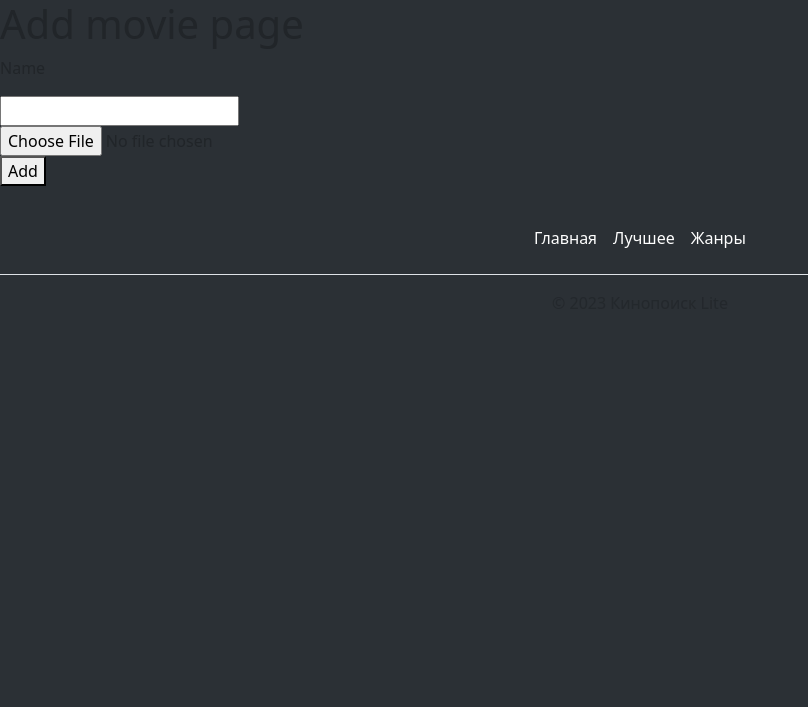
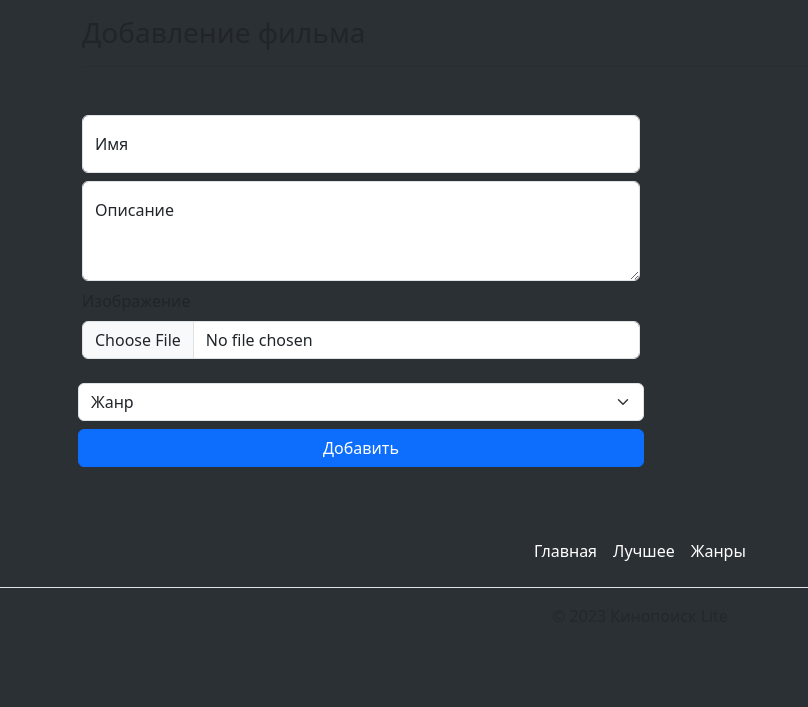
Before and after one commit to alexsam20/kinolook, a PHP site: template views/pages/admin/movies/add.php in a window 1280 px wide. Shown: the top 707 px of the page, without its empty margins (0-808 px from the left). Before the commit the page ends 275 px from the top, so only its background shows below. Run offline with PHP 8.4, Linux system fonts and the light colour scheme; the template is opened without the code that fills it, so the values that code supplies are empty.

```diff
--- a/config/routes.php
+++ b/config/routes.php
@@ -1,5 +1,6 @@
 <?php
 
+use App\Controllers\AdminController;
 use App\Controllers\HomeController;
 use App\Controllers\LoginController;
 use App\Controllers\MovieController;
@@ -18,4 +19,5 @@ return [
     Route::get('/movies', [MovieController::class, 'index']),
     Route::get('/admin/movies/add', [MovieController::class, 'add'], [AuthMiddleware::class]),
     Route::post('/admin/movies/add', [MovieController::class, 'store']),
+    Route::get('/admin', [AdminController::class, 'index']),
 ];
--- a/views/components/header.php
+++ b/views/components/header.php
@@ -53,7 +53,7 @@ $user = $auth->user();
                                     <path fill-rule="evenodd" d="M6 3.5a.5.5 0 0 1 .5-.5h8a.5.5 0 0 1 .5.5v9a.5.5 0 0 1-.5.5h-8a.5.5 0 0 1-.5-.5v-2a.5.5 0 0 0-1 0v2A1.5 1.5 0 0 0 6.5 14h8a1.5 1.5 0 0 0 1.5-1.5v-9A1.5 1.5 0 0 0 14.5 2h-8A1.5 1.5 0 0 0 5 3.5v2a.5.5 0 0 0 1 0v-2z"/>
                                     <path fill-rule="evenodd" d="M11.854 8.354a.5.5 0 0 0 0-.708l-3-3a.5.5 0 1 0-.708.708L10.293 7.5H1.5a.5.5 0 0 0 0 1h8.793l-2.147 2.146a.5.5 0 0 0 .708.708l3-3z"/>
                                 </svg>
-                                <span>Выйти</span>
+                                <span>Logout</span>
                             </button>
                         </form>
                     </div>
@@ -63,14 +63,14 @@ $user = $auth->user();
                             <path fill-rule="evenodd" d="M6 3.5a.5.5 0 0 1 .5-.5h8a.5.5 0 0 1 .5.5v9a.5.5 0 0 1-.5.5h-8a.5.5 0 0 1-.5-.5v-2a.5.5 0 0 0-1 0v2A1.5 1.5 0 0 0 6.5 14h8a1.5 1.5 0 0 0 1.5-1.5v-9A1.5 1.5 0 0 0 14.5 2h-8A1.5 1.5 0 0 0 5 3.5v2a.5.5 0 0 0 1 0v-2z"/>
                             <path fill-rule="evenodd" d="M11.854 8.354a.5.5 0 0 0 0-.708l-3-3a.5.5 0 1 0-.708.708L10.293 7.5H1.5a.5.5 0 0 0 0 1h8.793l-2.147 2.146a.5.5 0 0 0 .708.708l3-3z"/>
                         </svg>
-                        <span>Войти</span>
+                        <span>Login</span>
                     </a>
                     <a href="/register" type="button" class="btn btn-warning d-flex align-items-center column-gap-2">
                         <svg xmlns="http://www.w3.org/2000/svg" width="16" height="16" fill="currentColor" class="bi bi-person-add" viewBox="0 0 16 16">
                             <path d="M12.5 16a3.5 3.5 0 1 0 0-7 3.5 3.5 0 0 0 0 7Zm.5-5v1h1a.5.5 0 0 1 0 1h-1v1a.5.5 0 0 1-1 0v-1h-1a.5.5 0 0 1 0-1h1v-1a.5.5 0 0 1 1 0Zm-2-6a3 3 0 1 1-6 0 3 3 0 0 1 6 0ZM8 7a2 2 0 1 0 0-4 2 2 0 0 0 0 4Z"/>
                             <path d="M8.256 14a4.474 4.474 0 0 1-.229-1.004H3c.001-.246.154-.986.832-1.664C4.484 10.68 5.711 10 8 10c.26 0 .507.009.74.025.226-.341.496-.65.804-.918C9.077 9.038 8.564 9 8 9c-5 0-6 3-6 4s1 1 1 1h5.256Z"/>
                         </svg>
-                        <span>Создать аккаунт</span>
+                        <span>Register</span>
                     </a>
                 <?php endif; ?>
             </div>
--- a/views/pages/admin/movies/add.php
+++ b/views/pages/admin/movies/add.php
@@ -1,19 +1,81 @@
-<?php /** @var \Kernel\View\View $view */ ?>
-<?php /** @var \Kernel\Session\Session $session */ ?>
+<?php
+/**
+ * @var \App\Kernel\View\ViewInterface $view
+ * @var \App\Kernel\Session\SessionInterface $session
+ * @var array<\App\Models\Category> $categories
+ */
+?>
+
 <?php $view->component('start'); ?>
-<h1>Add movie page</h1>
+    <main>
+        <div class="container">
+            <h3 class="mt-3">Добавление фильма</h3>
+            <hr>
+        </div>
+        <div class="container">
+            <form action="/admin/movies/add" method="post" enctype="multipart/form-data" class="d-flex flex-column justify-content-center w-50 gap-2 mt-5 mb-5">
+                <div class="row g-2">
+                    <div class="col-md">
+                        <div class="form-floating">
+                            <input
+                                type="text"
+                                class="form-control <?php echo $session->has('name') ? 'is-invalid' : '' ?>"
+                                id="name"
+                                name="name"
+                                placeholder="Пацаны"
+                            >
+                            <label for="name">Имя</label>
+                            <?php if ($session->has('name')) { ?>
+                                <div id="name" class="invalid-feedback">
+                                    <?php echo $session->getFlash('name')[0] ?>
+                                </div>
+                            <?php } ?>
+                        </div>
+                    </div>
+                </div>
+                <div class="row g-2">
+                    <div class="col-md">
+                        <div class="form-floating">
+                            <textarea
+                                style="height: 100px"
+                                type="text"
+                                class="form-control <?php echo $session->has('description') ? 'is-invalid' : '' ?>"
+                                id="description"
+                                name="description"
+                                placeholder="Крутой фильм про..."
+                            ></textarea>
+                            <label for="name">Описание</label>
+                            <?php if ($session->has('description')) { ?>
+                                <div id="name" class="invalid-feedback">
+                                    <?php echo $session->getFlash('description')[0] ?>
+                                </div>
+                            <?php } ?>
+                        </div>
+                    </div>
+                </div>
+                <div class="row g-2">
+                    <div class="col-md">
+                        <div class="mb-3">
+                            <label for="image" class="form-label">Изображение</label>
+                            <input class="form-control" type="file" name="image" id="image">
+                        </div>
+                    </div>
+                </div>
+                <div class="row g-2">
+                    <select class="form-select" name="category">
+                        <option selected>Жанр</option>
+                        <?php foreach ($categories as $category) { ?>
+                            <option value="<?php echo $category->id() ?>">
+                                <?php echo $category->name() ?>
+                            </option>
+                        <?php } ?>
+                    </select>
+                </div>
+                <div class="row g-2">
+                    <button class="btn btn-primary">Добавить</button>
+                </div>
+            </form>
+        </div>
+    </main>
 
-<form method="post" action="/admin/movies/add" enctype="multipart/form-data">
-    <p>Name</p>
-    <div><input type="text" name="name" /></div>
-    <?php if ($session->has('name')): ?>
-        <ul>
-            <?php foreach ($session->getFlash('name') as $error): ?>
-            <li style="color: red"><?php echo $error; ?></li>
-            <?php endforeach; ?>
-        </ul>
-    <?php endif; ?>
-    <div><input type="file" name="image" /></div>
-    <div><button>Add</button></div>
-</form>
 <?php $view->component('end'); ?>
```
Also changed, not shown: src/Controllers/AdminController.php (added, +13 -0 lines), views/pages/admin/index.php (added, +71 -0 lines), 1 other file.
